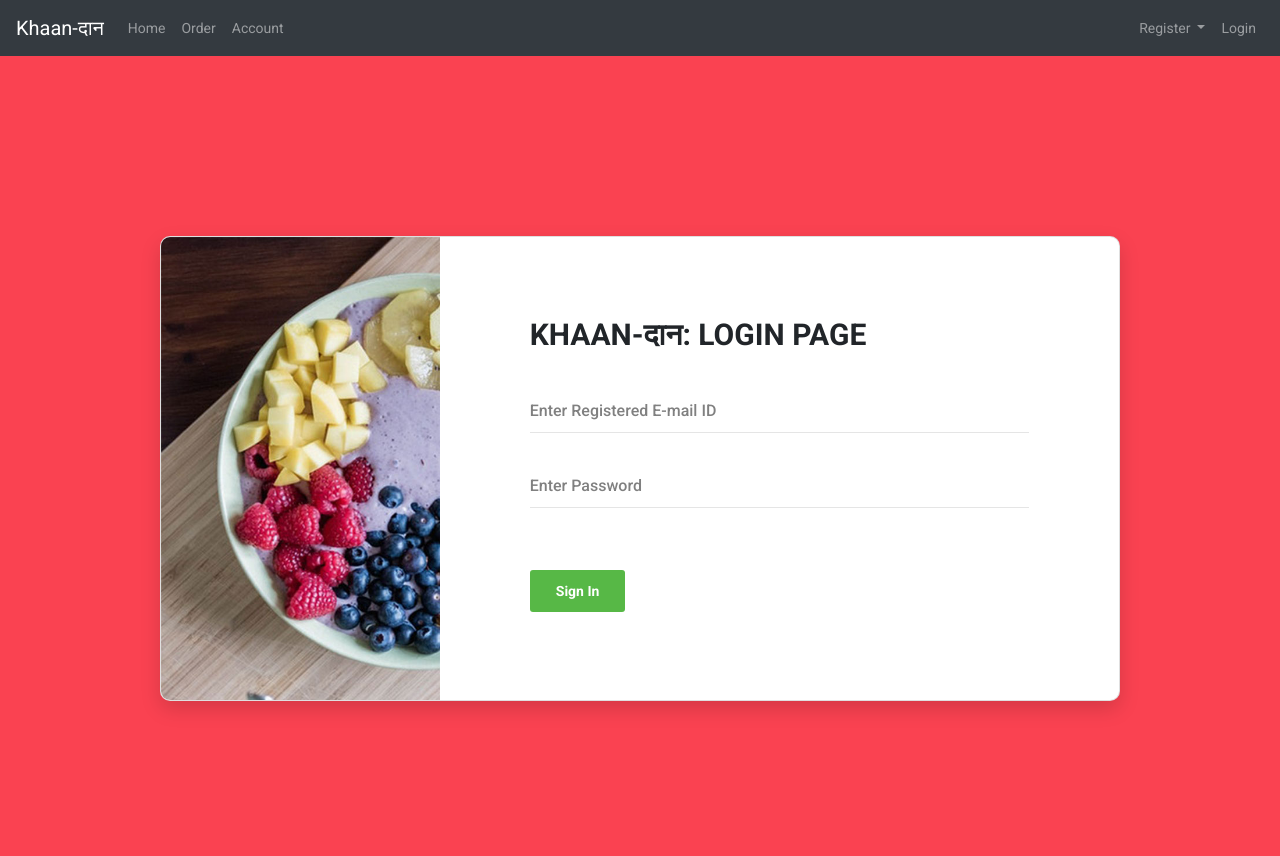
After one commit to zenilharia26/KhaanDaan, a Django app: page /login/ in a window 1280 px wide. The commit adds this page. Run offline with Django 3.2, Linux system fonts and the light colour scheme; some libraries are stand-ins or nearby versions.

Commit message:
Login and Landing Page added

```diff
--- a/KhaanDaan/urls.py
+++ b/KhaanDaan/urls.py
@@ -17,10 +17,12 @@
 from django.urls import path
 from users import views as user_views
 from home import views as home_views
+from django.contrib.auth import views as auth_views
 
 urlpatterns = [
     path('admin/', admin.site.urls, name="Admin"),
     path('', home_views.home, name="Homepage"),
     path('register/restaurant', user_views.register_restaurant, name="Register-Restaurant"),
     path('register/ngo', user_views.register_ngo, name="Register-NGO"),
+    path('login/',auth_views.LoginView.as_view(template_name='users/login.html'),name='login'),
 ]
--- a/home/templates/home/base.html
+++ b/home/templates/home/base.html
@@ -24,7 +24,7 @@
 		<div class="collapse navbar-collapse" id="collapsibleNavbar">
 			<ul class="navbar-nav">
 			<li class="nav-item">
-				<a class="nav-link" href="#">Home</a>
+				<a class="nav-link" href="{% url 'Homepage' %}">Home</a>
 			</li>
 			<li class="nav-item">
 				<a class="nav-link" href="#">Order</a>
@@ -48,7 +48,7 @@
 				  </li>
 			</li>
 			<li>
-				<a class="nav-link" href="{% url 'Register-NGO' %}">Login</a>
+				<a class="nav-link" href="{% url 'login' %}">Login</a>
 			</li>
 
 	  	</ul>
--- /dev/null
+++ b/users/templates/users/land.html
@@ -0,0 +1,2 @@
+{% extends 'home/base.html' %}
+{% load static %}
--- /dev/null
+++ b/users/templates/users/login.html
@@ -0,0 +1,80 @@
+{% extends 'home/base.html' %}
+{% load static %}
+
+<!DOCTYPE html>
+<html lang="en"></html>
+
+{% block header %}
+    <script src="https://ajax.googleapis.com/ajax/libs/jquery/3.4.1/jquery.min.js"></script>
+    <script src="https://cdnjs.cloudflare.com/ajax/libs/popper.js/1.14.7/umd/popper.min.js"></script>
+    <link rel="stylesheet" href="https://cdnjs.cloudflare.com/ajax/libs/font-awesome/4.7.0/css/font-awesome.min.css">
+
+    <script src="https://code.jquery.com/jquery-3.2.1.slim.min.js" integrity="sha384-KJ3o2DKtIkvYIK3UENzmM7KCkRr/rE9/Qpg6aAZGJwFDMVNA/GpGFF93hXpG5KkN" crossorigin="anonymous"></script>
+    <script src="https://maxcdn.bootstrapcdn.com/bootstrap/4.0.0/js/bootstrap.min.js" integrity="sha384-JZR6Spejh4U02d8jOt6vLEHfe/JQGiRRSQQxSfFWpi1MquVdAyjUar5+76PVCmYl" crossorigin="anonymous"></script>
+
+    <link rel="stylesheet" href="https://use.fontawesome.com/releases/v5.10.2/css/all.css">
+	<link rel="stylesheet" href="https://use.fontawesome.com/releases/v5.10.2/css/v4-shims.css">
+	<link rel="stylesheet" href="https://cdnjs.cloudflare.com/ajax/libs/font-awesome/4.7.0/css/font-awesome.min.css">
+
+	<script src="https://cdn.jsdelivr.net/jquery.validation/1.15.1/jquery.validate.min.js"></script>
+	<link href="https://fonts.googleapis.com/css?family=Kaushan+Script" rel="stylesheet">
+    <link href="https://stackpath.bootstrapcdn.com/font-awesome/4.7.0/css/font-awesome.min.css" rel="stylesheet" integrity="sha384-wvfXpqpZZVQGK6TAh5PVlGOfQNHSoD2xbE+QkPxCAFlNEevoEH3Sl0sibVcOQVnN" crossorigin="anonymous">
+
+    <link href="{% static 'vendor/mdi-font/css/material-design-iconic-font.min.css' %}" rel="stylesheet" media="all">
+    <link href="{% static 'vendor/font-awesome-4.7/css/font-awesome.min.css' %}" rel="stylesheet" media="all">
+
+    <link href="https://fonts.googleapis.com/css?family=Roboto:100,100i,300,300i,400,400i,500,500i,700,700i,900,900i" rel="stylesheet">
+
+    <link href="{% static 'vendor/select2/select2.min.css' %}" rel="stylesheet" media="all">
+    <link href="{% static 'vendor/datepicker/daterangepicker.css' %}" rel="stylesheet" media="all">
+
+    <link href="{% static 'css/main.css' %}" rel="stylesheet" media="all">
+{% endblock header %}
+
+{% block content %}
+    <div class="page-wrapper bg-red p-t-180 p-b-100 font-robo">
+        <div class="wrapper wrapper--w960">
+            <div class="card card-2">
+                <div class="card-heading">
+                </div>
+                <div class="card-body">
+
+                    <h2 class="title">Khaan-दान: Login Page</h2>
+
+                    <form method="POST" class="post-form">
+                        {% csrf_token %}
+
+                        <div class="input-group">
+                            <input class="input--style-2" type="text" placeholder="Enter Registered E-mail ID" name="email_id">
+                        </div>
+                        <div class="input-group">
+                            <input class="input--style-2" type="password" placeholder="Enter Password" name="name">
+                        </div>
+                        <div class="p-t-30">
+                            <button class="btn btn--radius btn--green" type="submit" id="submit">Sign In</button>
+                        </div>
+                    </form>
+                </div>
+            </div>
+        </div>
+    </div>
+
+    <!-- Jquery JS-->
+    <script src="{% static 'vendor/jquery/jquery.min.js' %}"></script>
+    <!-- Vendor JS-->
+    <script src="{% static 'vendor/select2/select2.min.js' %}"></script>
+    <script src="{% static 'vendor/datepicker/moment.min.js' %}"></script>
+    <script src="{% static 'vendor/datepicker/daterangepicker.js' %}"></script>
+
+    <!-- Main JS-->
+    <script src="{% static 'js/global.js' %}"></script>
+
+    <!--<script type="text/javascript">
+        document.getElementById("submit").onclick = function(){
+            location.href = "NiceAdmin\login.html";
+        };
+     </script>-->
+
+
+{% endblock content %}
+<!-- end document-->
```
Also changed, not shown: KhaanDaan/khaan-daan.png (deleted), users/views.py (line endings or trailing spaces).
